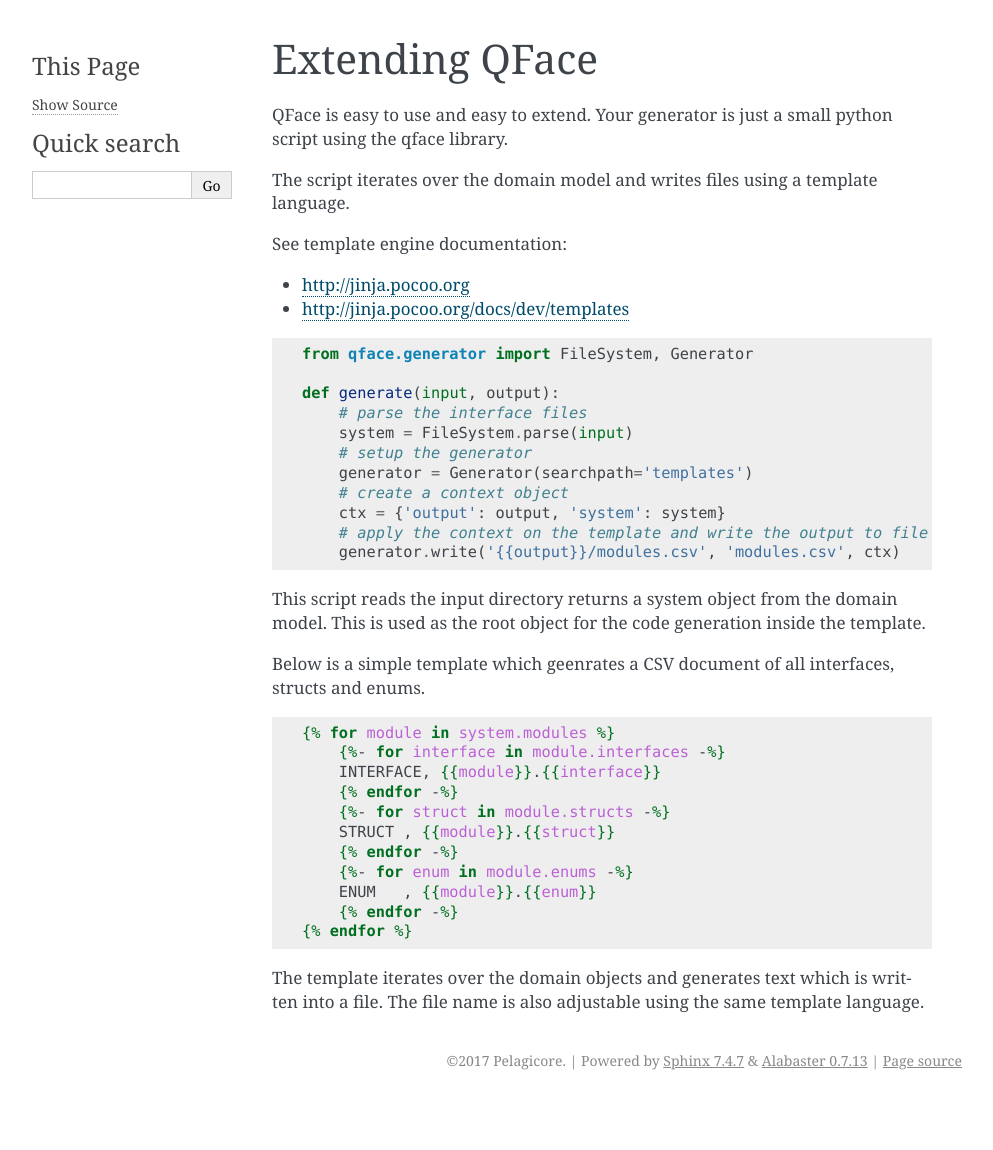
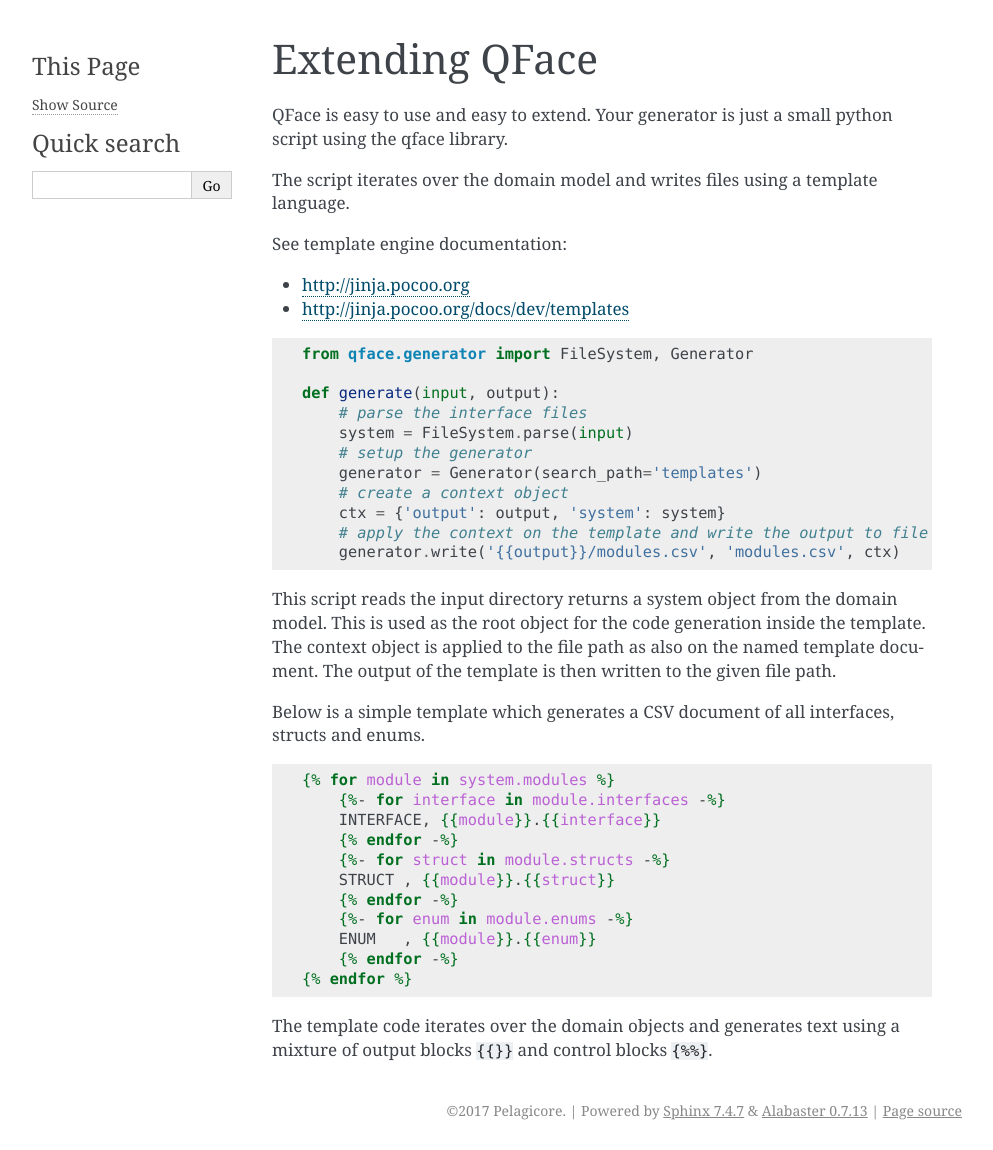
Before and after one commit to Pelagicore/qface, a Sphinx documentation site: the page built from docs/extending.rst, in a window 1280 px wide. Shown: the whole page, without its empty margins (148-1141 px from the left). Built offline with Sphinx 7.4.7, drawn with Linux system fonts in a browser that asks for light colours; before the commit the page ends 1100 px from its top, so only the background shows below that.

Commit message:
fixed some spelling mistakes

```diff
--- a/docs/extending.rst
+++ b/docs/extending.rst
@@ -1,10 +1,12 @@
-===============
+***************
 Extending QFace
-===============
+***************
 
-QFace is easy to use and easy to extend. Your generator is just a small python script using the qface library.
+QFace is easy to use and easy to extend. Your generator is just a small python
+script using the qface library.
 
-The script iterates over the domain model and writes files using a template language.
+The script iterates over the domain model and writes files using a template
+language.
 
 See template engine documentation:
 
@@ -20,15 +22,20 @@ See template engine documentation:
         # parse the interface files
         system = FileSystem.parse(input)
         # setup the generator
-        generator = Generator(searchpath='templates')
+        generator = Generator(search_path='templates')
         # create a context object
         ctx = {'output': output, 'system': system}
         # apply the context on the template and write the output to file
         generator.write('{{output}}/modules.csv', 'modules.csv', ctx)
 
-This script reads the input directory returns a system object from the domain model. This is used as the root object for the code generation inside the template.
+This script reads the input directory returns a system object from the domain
+model. This is used as the root object for the code generation inside the
+template. The  context object is applied to the file path as also on the named
+template document. The output of the template is then written to the given file
+path.
 
-Below is a simple template which geenrates a CSV document of all interfaces, structs and enums.
+Below is a simple template which generates a CSV document of all interfaces,
+structs and enums.
 
 .. code-block:: jinja
 
@@ -44,4 +51,5 @@ Below is a simple template which geenrates a CSV document of all interfaces, str
         {% endfor -%}
     {% endfor %}
 
-The template iterates over the domain objects and generates text which is written into a file. The file name is also adjustable using the same template language.
+The template code iterates over the domain objects and generates text using a
+mixture of output blocks ``{{}}`` and control blocks ``{%%}``.
```
